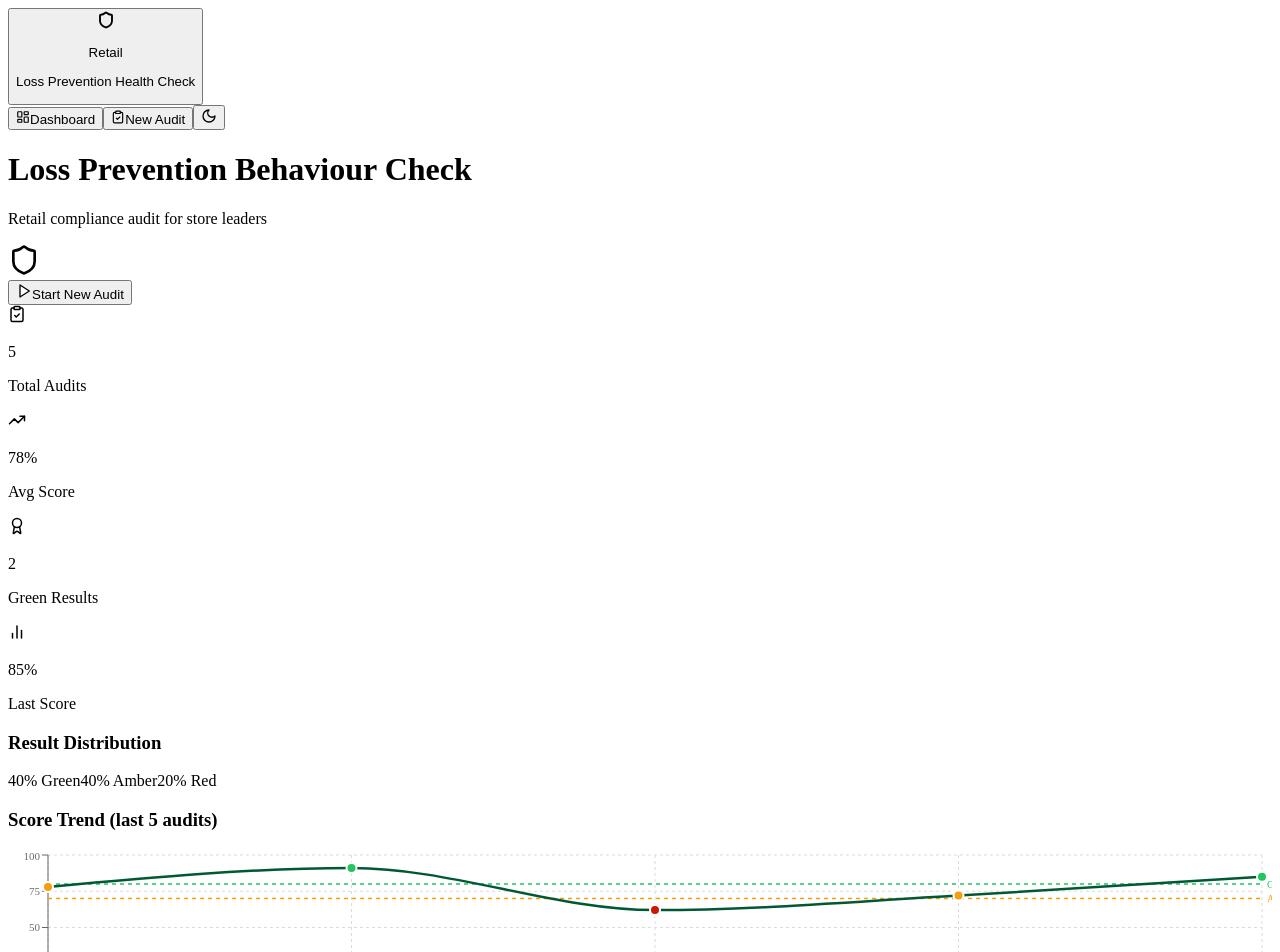
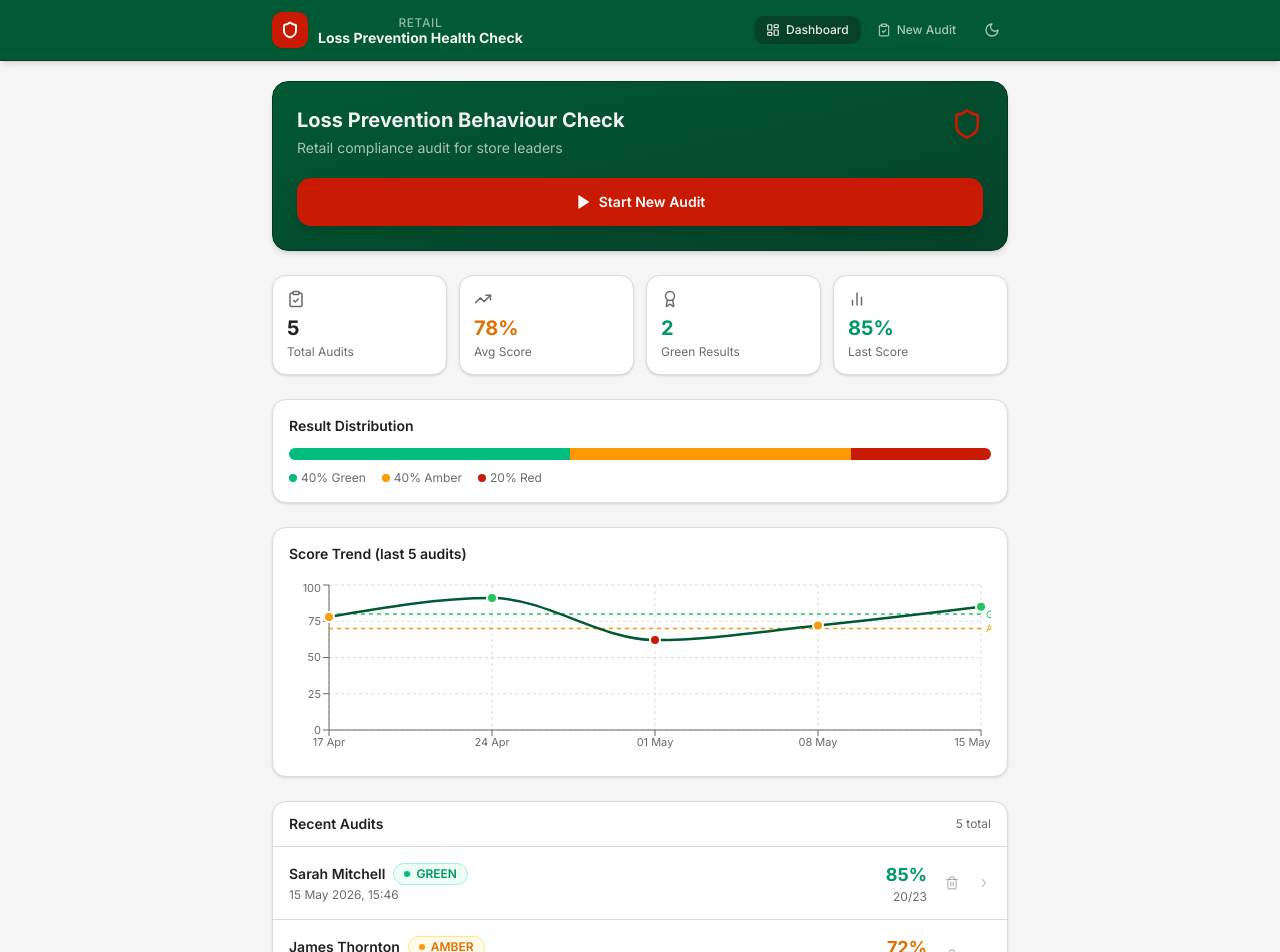
Before and after one commit to cj-code83/LP_HC, a React (Vite) app: page / in a window 1280 px wide. Shown: the top 952 px of the page. Built offline with nearby package versions, Linux system fonts and the light colour scheme.

Commit message:
Update index.css

```diff
--- a/src/index.css
+++ b/src/index.css
@@ -1,10 +1,69 @@
+@import "tailwindcss";
+@import "tw-animate-css";
+@plugin "@tailwindcss/typography";
+
+@custom-variant dark (&:is(.dark *));
+
+@theme inline {
+--color-background: hsl(var(--background));
+--color-foreground: hsl(var(--foreground));
+--color-border: hsl(var(--border));
+--color-input: hsl(var(--input));
+--color-ring: hsl(var(--ring));
+
+--color-card: hsl(var(--card));
+--color-card-foreground: hsl(var(--card-foreground));
+
+--color-popover: hsl(var(--popover));
+--color-popover-foreground: hsl(var(--popover-foreground));
+
+--color-primary: hsl(var(--primary));
+--color-primary-foreground: hsl(var(--primary-foreground));
+
+--color-secondary: hsl(var(--secondary));
+--color-secondary-foreground: hsl(var(--secondary-foreground));
+
+--color-muted: hsl(var(--muted));
+--color-muted-foreground: hsl(var(--muted-foreground));
+
+--color-accent: hsl(var(--accent));
+--color-accent-foreground: hsl(var(--accent-foreground));
+
+--color-destructive: hsl(var(--destructive));
+--color-destructive-foreground: hsl(var(--destructive-foreground));
+
+--color-chart-1: hsl(var(--chart-1));
+--color-chart-2: hsl(var(--chart-2));
+--color-chart-3: hsl(var(--chart-3));
+--color-chart-4: hsl(var(--chart-4));
+--color-chart-5: hsl(var(--chart-5));
+
+--color-sidebar: hsl(var(--sidebar));
+--color-sidebar-foreground: hsl(var(--sidebar-foreground));
+--color-sidebar-border: hsl(var(--sidebar-border));
+--color-sidebar-primary: hsl(var(--sidebar-primary));
+--color-sidebar-primary-foreground: hsl(var(--sidebar-primary-foreground));
+--color-sidebar-accent: hsl(var(--sidebar-accent));
+--color-sidebar-accent-foreground: hsl(var(--sidebar-accent-foreground));
+--color-sidebar-ring: hsl(var(--sidebar-ring));
+
+--font-sans: var(--app-font-sans);
+--font-serif: var(--app-font-serif);
+--font-mono: var(--app-font-mono);
+
+--radius-sm: calc(var(--radius) - 4px);
+--radius-md: calc(var(--radius) - 2px);
+--radius-lg: var(--radius);
+--radius-xl: calc(var(--radius) + 4px);
+}
+
 /* ============================================================
 BUNNINGS BRAND COLOURS
-   Primary Green : #005058 → hsl(186 100% 17%)
-   Secondary Red : #E02C1C → hsl(7 78% 49%)
-   Background    : #F5F5F5 → hsl(0 0% 96%)
-   White         : #FFFFFF → hsl(0 0% 100%)
-   Dark Text     : #222222 → hsl(0 0% 13%)
+Primary Green : #005058 → hsl(155 97% 18%)
+Secondary Red : #E02C1C → hsl(7 97% 40%)
+Background : #F5F5F5 → hsl(0 0% 96%)
+White : #FFFFFF → hsl(0 0% 100%)
+Dark Text : #222222 → hsl(0 0% 13%)
 ============================================================ */
 
 /* LIGHT MODE */
@@ -13,48 +72,38 @@
 --foreground: 0 0% 13%;
 --border: 0 0% 86%;
 --input: 0 0% 86%;
-  --ring: 7 78% 49%;
+--ring: 7 97% 40%;
 
 --card: 0 0% 100%;
 --card-foreground: 0 0% 13%;
 
-  /* GREEN */
-  --sidebar: 186 100% 17%;
+--sidebar: 155 97% 18%;
 --sidebar-foreground: 0 0% 95%;
-  --sidebar-border: 186 80% 12%;
-
-  /* RED */
-  --sidebar-primary: 7 78% 49%;
-  --sidebar-primary-foreground: 0 0% 100%;
-
-  /* DARK GREEN */
-  --sidebar-accent: 186 85% 14%;
+--sidebar-border: 155 80% 12%;
+--sidebar-primary: 7 97% 40%;
+--sidebar-primary-foreground:0 0% 100%;
+--sidebar-accent: 155 85% 14%;
 --sidebar-accent-foreground: 0 0% 92%;
-
-  --sidebar-ring: 7 78% 49%;
+--sidebar-ring: 7 97% 40%;
 
 --popover: 0 0% 100%;
 --popover-foreground: 0 0% 13%;
 
-  /* KEEP PRIMARY RED */
-  --primary: 7 78% 49%;
+--primary: 7 97% 40%;
 --primary-foreground: 0 0% 100%;
 
 --secondary: 0 0% 92%;
 --secondary-foreground: 0 0% 20%;
-
 --muted: 0 0% 92%;
 --muted-foreground: 0 0% 42%;
-
-  /* GREEN ACCENT */
-  --accent: 186 40% 92%;
-  --accent-foreground: 186 100% 17%;
+--accent: 155 40% 92%;
+--accent-foreground: 155 97% 16%;
 
 --destructive: 0 75% 50%;
 --destructive-foreground: 0 0% 100%;
 
-  --chart-1: 7 78% 49%;
-  --chart-2: 186 100% 17%;
+--chart-1: 7 97% 40%;
+--chart-2: 155 97% 18%;
 --chart-3: 35 90% 52%;
 --chart-4: 270 70% 55%;
 --chart-5: 215 80% 50%;
@@ -62,7 +111,6 @@
 --app-font-sans: 'Inter', system-ui, -apple-system, sans-serif;
 --app-font-serif: Georgia, serif;
 --app-font-mono: Menlo, monospace;
-
 --radius: .625rem;
 }
 
@@ -72,49 +120,68 @@
 --foreground: 0 0% 90%;
 --border: 0 0% 20%;
 --input: 0 0% 20%;
-  --ring: 7 78% 55%;
+--ring: 7 80% 50%;
 
 --card: 0 0% 12%;
 --card-foreground: 0 0% 90%;
 
-  /* GREEN */
-  --sidebar: 186 100% 11%;
+--sidebar: 155 97% 11%;
 --sidebar-foreground: 0 0% 90%;
-  --sidebar-border: 186 80% 8%;
-
-  /* RED */
-  --sidebar-primary: 7 78% 55%;
-  --sidebar-primary-foreground: 0 0% 100%;
-
-  /* DARK GREEN */
-  --sidebar-accent: 186 80% 9%;
+--sidebar-border: 155 80% 8%;
+--sidebar-primary: 7 80% 55%;
+--sidebar-primary-foreground:0 0% 100%;
+--sidebar-accent: 155 80% 9%;
 --sidebar-accent-foreground: 0 0% 88%;
-
-  --sidebar-ring: 7 78% 55%;
+--sidebar-ring: 7 80% 55%;
 
 --popover: 0 0% 12%;
 --popover-foreground: 0 0% 90%;
 
-  /* KEEP PRIMARY RED */
-  --primary: 7 78% 55%;
+--primary: 7 80% 55%;
 --primary-foreground: 0 0% 100%;
 
 --secondary: 0 0% 18%;
 --secondary-foreground: 0 0% 78%;
-
 --muted: 0 0% 16%;
 --muted-foreground: 0 0% 48%;
-
-  /* GREEN ACCENT */
-  --accent: 186 40% 16%;
-  --accent-foreground: 186 60% 70%;
+--accent: 155 40% 16%;
+--accent-foreground: 155 60% 70%;
 
 --destructive: 0 65% 55%;
 --destructive-foreground: 0 0% 100%;
 
-  --chart-1: 7 78% 55%;
-  --chart-2: 186 70% 40%;
+--chart-1: 7 80% 55%;
+--chart-2: 155 70% 40%;
 --chart-3: 35 85% 58%;
 --chart-4: 270 65% 62%;
 --chart-5: 215 75% 55%;
 }
+
+@layer base {
+• { @apply border-border; }
+body { @apply font-sans antialiased bg-background text-foreground; }
+}
+
+/* Print styles */
+@media print {
+.no-print { display: none !important; }
+.print-only { display: block !important; }
+body { background: white !important; color: black !important; }
+}
+.print-only { display: none; }
+
+/* Scrollbar */
+::-webkit-scrollbar { width: 6px; height: 6px; }
+::-webkit-scrollbar-track { background: transparent; }
+::-webkit-scrollbar-thumb { background: hsl(var(--border)); border-radius: 3px; }
+::-webkit-scrollbar-thumb:hover { background: hsl(var(--muted-foreground)); }
+
+/* Smooth transitions */
+*, *::before, *::after {
+transition-property: color, background-color, border-color, box-shadow, opacity;
+transition-duration: 150ms;
+transition-timing-function: ease;
+}
+
+.answer-yes:focus { box-shadow: 0 0 0 3px rgba(34, 197, 94, 0.3); }
+.answer-no:focus { box-shadow: 0 0 0 3px rgba(201, 25, 2, 0.25); }
```
Lines whose indentation alone changed are shown as unchanged.
